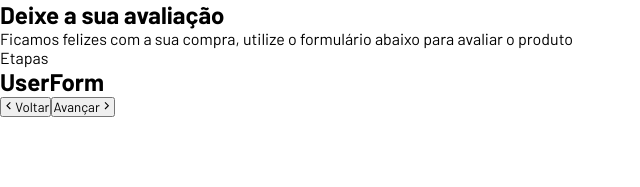
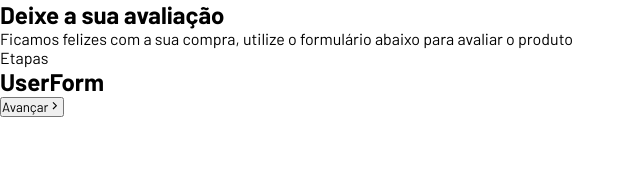
Before and after one commit to elissandroa/react-projects, a React (Vite) app in the folder react_multistep_form/: page / in a window 1280 px wide. Shown: the top 187 px of the page, without its empty margins (0-640 px from the left). Built offline with nearby package versions, Linux system fonts and the light colour scheme.

Commit message:
Step change functionality

```diff
--- a/react_multistep_form/src/App.jsx
+++ b/react_multistep_form/src/App.jsx
@@ -1,5 +1,6 @@
 import './App.css'
 import { GrFormNext, GrFormPrevious } from 'react-icons/gr'
+import { FiSend } from 'react-icons/fi'
 import { UserForm } from './components/UserForm'
 import { ReviewForm } from './components/ReviewForm'
 import { Thanks } from './components/Thanks'
@@ -13,7 +14,10 @@
     <Thanks />
   ]
 
-  const { currentStep, currentComponent } = useForm(formComponents);
+
+  const { currentStep, currentComponent, changeStep, isLastStep, isFirstStep } = useForm(formComponents);
+
+
   return (
     <div className='app'>
       <div className="header">
@@ -25,18 +29,26 @@
       </div>
       <div className="form-container">
         <p>Etapas</p>
-        <form>
+        <form onSubmit={(e) => changeStep(currentStep + 1, e)}>
           <div className="inputs-container">
             {currentComponent}
           </div>
           <div className="actions">
-            <button type="button">
-              <GrFormPrevious />
-              <span>Voltar</span></button>
-            <button type="submit">
-              <span>Avançar</span>
-              <GrFormNext />
-            </button>
+            {
+              !isFirstStep && <button type="button" onClick={() => changeStep(currentStep - 1)}>
+                <GrFormPrevious />
+                <span>Voltar</span></button>
+            }
+            {
+              !isLastStep ? (<button type="submit">
+                <span>Avançar</span>
+                <GrFormNext />
+              </button>) :
+                (<button type="button">
+                  <span>Enviar</span>
+                  <FiSend />
+                </button>)
+            }
           </div>
         </form>
       </div>
--- a/react_multistep_form/src/hooks/useForm.jsx
+++ b/react_multistep_form/src/hooks/useForm.jsx
@@ -3,8 +3,20 @@
 export function useForm(steps) {
     const [currentStep, setCurrentStep] = useState(0);
 
+    function changeStep(i, e) {
+        if (e) e.preventDefault();
+
+        if (i < 0 || i >= steps.length) return;
+
+        setCurrentStep(i);
+
+    }
+
     return {
         currentStep,
         currentComponent: steps[currentStep],
+        changeStep,
+        isLastStep: currentStep + 1 === steps.length ? true : false,
+        isFirstStep: currentStep === 0 ? true : false,
     }
 }
```
